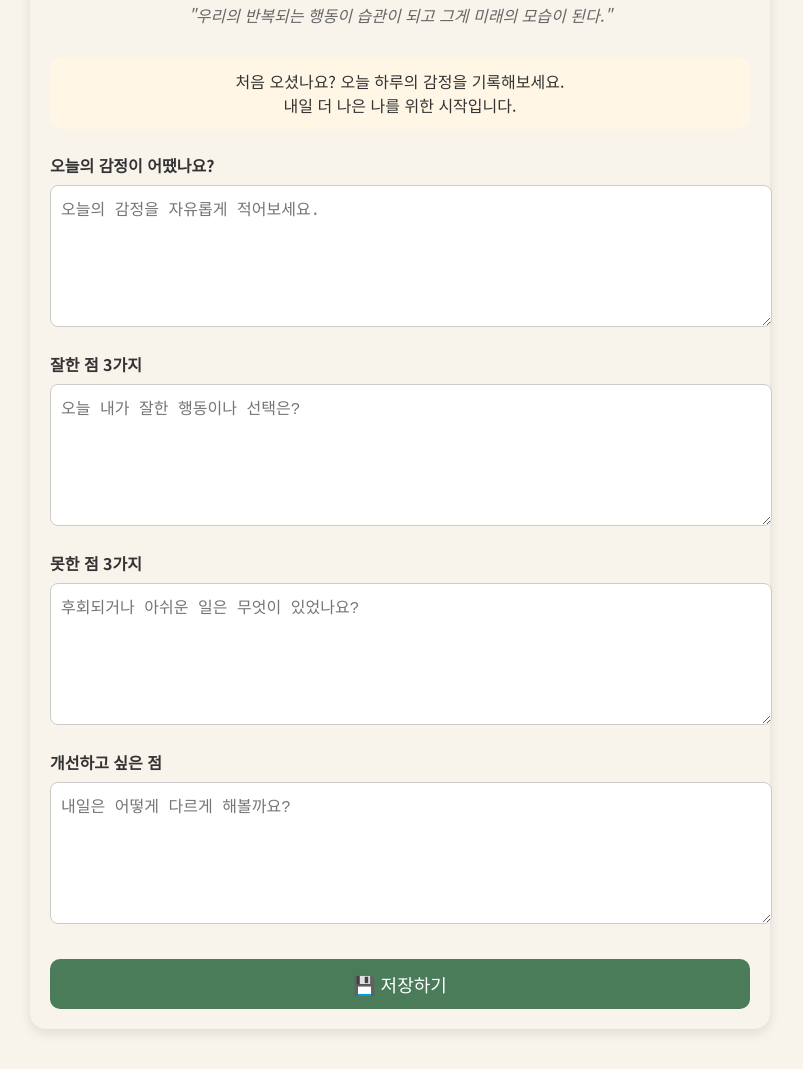
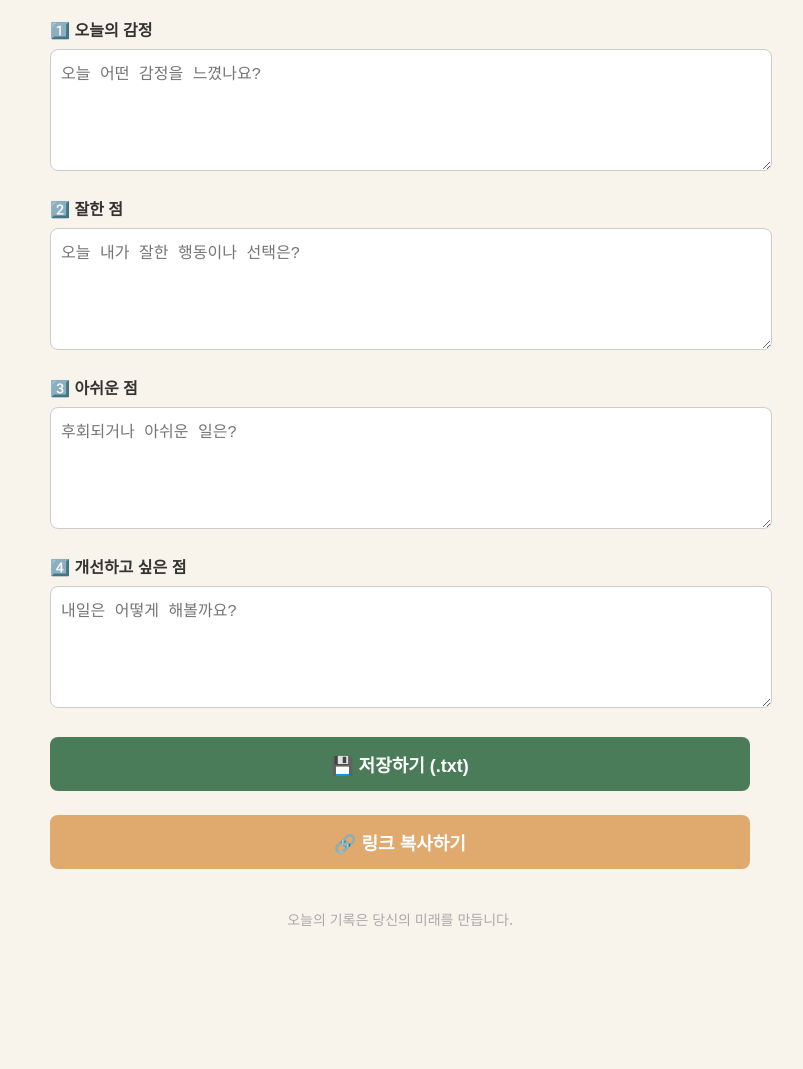
Before and after one commit to feel-note/1, a plain HTML site: page index.html in a window 1280 px wide. Shown: the part 132-1201 px from the top of the page, without its empty margins (240-1043 px from the left). After the commit the page ends 1081 px from the top, so only its background shows below. Drawn offline with Linux system fonts and the light colour scheme.

Commit message:
Update index.html

```diff
--- a/index.html
+++ b/index.html
@@ -2,26 +2,20 @@
 <html lang="ko">
 <head>
   <meta charset="UTF-8" />
-  <meta name="google-site-verification" content="fK1irNYOg02fVtXtIPYYDldCnh5jlP9ct2fSzd89fTY" />
   <meta name="viewport" content="width=device-width, initial-scale=1.0"/>
-  <title>오늘의 기록</title>
+ <meta name="google-site-verification" content="fK1irNYOg02fVtXtIPYYDldCnh5jlP9ct2fSzd89fTY" />
+  <title>성찰노트 - 오늘의 기록</title>
   <style>
-    @import url('https://fonts.googleapis.com/css2?family=Noto+Sans+KR:wght@400;700&display=swap');
+    @import url('https://fonts.googleapis.com/css2?family=Noto+Sans+KR&display=swap');
     body {
       font-family: 'Noto Sans KR', sans-serif;
       background-color: #f8f4ec;
       color: #333;
       max-width: 700px;
-      margin: 40px auto;
+      margin: auto;
       padding: 20px;
-      border-radius: 16px;
-      box-shadow: 0 4px 12px rgba(0,0,0,0.1);
     }
-    h1 {
-      text-align: center;
-      font-size: 28px;
-      margin-bottom: 10px;
-    }
+    h1 { text-align: center; font-size: 28px; margin-bottom: 10px; }
     .quote {
       text-align: center;
       font-style: italic;
@@ -31,90 +25,108 @@
     label {
       display: block;
       font-weight: bold;
-      margin: 20px 0 8px;
+      margin-top: 20px;
     }
     textarea {
       width: 100%;
-      height: 120px;
+      height: 100px;
       padding: 10px;
+      font-size: 16px;
+      margin-top: 8px;
       border: 1px solid #ccc;
       border-radius: 8px;
-      font-size: 16px;
       resize: vertical;
     }
+    .save-btn, .link-btn {
+      width: 100%;
+      padding: 14px;
+      margin-top: 24px;
+      font-size: 18px;
+      font-weight: bold;
+      border: none;
+      border-radius: 8px;
+      cursor: pointer;
+    }
     .save-btn {
-      display: block;
-      width: 100%;
-      margin-top: 30px;
-      padding: 12px;
-      font-size: 18px;
       background-color: #4a7c59;
       color: white;
-      border: none;
-      border-radius: 10px;
-      cursor: pointer;
     }
     .save-btn:hover {
       background-color: #3b644a;
     }
-    .intro {
+    .link-btn {
+      background-color: #e0a96d;
+      color: white;
+    }
+    .link-btn:hover {
+      background-color: #c88d56;
+    }
+    .footer {
       text-align: center;
-      background-color: #fff6e6;
-      padding: 12px;
-      border-radius: 12px;
-      font-size: 16px;
-      margin-bottom: 24px;
+      margin-top: 40px;
+      font-size: 14px;
+      color: #aaa;
     }
   </style>
 </head>
 <body>
+
   <h1>성찰노트</h1>
   <p class="quote">"우리의 반복되는 행동이 습관이 되고 그게 미래의 모습이 된다."</p>
 
-  <div class="intro">
-    처음 오셨나요? 오늘 하루의 감정을 기록해보세요.<br />
-    내일 더 나은 나를 위한 시작입니다.
+  <label for="emotion">1️⃣ 오늘의 감정</label>
+  <textarea id="emotion" placeholder="오늘 어떤 감정을 느꼈나요?"></textarea>
+
+  <label for="good">2️⃣ 잘한 점</label>
+  <textarea id="good" placeholder="오늘 내가 잘한 행동이나 선택은?"></textarea>
+
+  <label for="bad">3️⃣ 아쉬운 점</label>
+  <textarea id="bad" placeholder="후회되거나 아쉬운 일은?"></textarea>
+
+  <label for="improve">4️⃣ 개선하고 싶은 점</label>
+  <textarea id="improve" placeholder="내일은 어떻게 해볼까요?"></textarea>
+
+  <button class="save-btn" onclick="saveAsTxt()">💾 저장하기 (.txt)</button>
+  <button class="link-btn" onclick="copyLink()">🔗 링크 복사하기</button>
+
+  <div class="footer">
+    오늘의 기록은 당신의 미래를 만듭니다.
   </div>
 
-  <label for="emotion">오늘의 감정이 어땠나요?</label>
-  <textarea id="emotion" placeholder="오늘의 감정을 자유롭게 적어보세요."></textarea>
+  <script>
+    function getFormattedDate() {
+      const now = new Date();
+      const yyyy = now.getFullYear();
+      const mm = String(now.getMonth() + 1).padStart(2, '0');
+      const dd = String(now.getDate()).padStart(2, '0');
+      const hh = String(now.getHours()).padStart(2, '0');
+      const min = String(now.getMinutes()).padStart(2, '0');
+      return `${yyyy}-${mm}-${dd} ${hh}:${min}`;
+    }
 
-  <label for="good">잘한 점 3가지</label>
-  <textarea id="good" placeholder="오늘 내가 잘한 행동이나 선택은?"></textarea>
-
-  <label for="bad">못한 점 3가지</label>
-  <textarea id="bad" placeholder="후회되거나 아쉬운 일은 무엇이 있었나요?"></textarea>
-
-  <label for="improve">개선하고 싶은 점</label>
-  <textarea id="improve" placeholder="내일은 어떻게 다르게 해볼까요?"></textarea>
-
-  <button class="save-btn" onclick="saveNote()">💾 저장하기</button>
-
-  <script>
-    function saveNote() {
+    function saveAsTxt() {
       const emotion = document.getElementById("emotion").value;
       const good = document.getElementById("good").value;
       const bad = document.getElementById("bad").value;
       const improve = document.getElementById("improve").value;
+      const date = getFormattedDate();
 
-      const note = {
-        emotion,
-        good,
-        bad,
-        improve,
-        date: new Date().toLocaleString()
-      };
+      const content = `📅 기록일: ${date}\n\n[오늘의 감정]\n${emotion}\n\n[잘한 점]\n${good}\n\n[아쉬운 점]\n${bad}\n\n[개선하고 싶은 점]\n${improve}`;
 
-      const blob = new Blob([JSON.stringify(note, null, 2)], { type: "application/json" });
-      const url = URL.createObjectURL(blob);
+      const blob = new Blob([content], { type: "text/plain" });
+      const link = document.createElement("a");
+      link.href = URL.createObjectURL(blob);
+      link.download = `성찰노트_${date.replace(/[: ]/g, "_")}.txt`;
+      link.click();
+      URL.revokeObjectURL(link.href);
+    }
 
-      const a = document.createElement("a");
-      a.href = url;
-      a.download = "성찰노트.json";
-      a.click();
-
-      URL.revokeObjectURL(url);
+    function copyLink() {
+      navigator.clipboard.writeText(window.location.href)
+        .then(() => alert("✅ 링크가 복사되었습니다!"))
+        .catch(() => alert("❌ 복사에 실패했습니다."));
     }
   </script>
+
 </body>
 </html>
```
